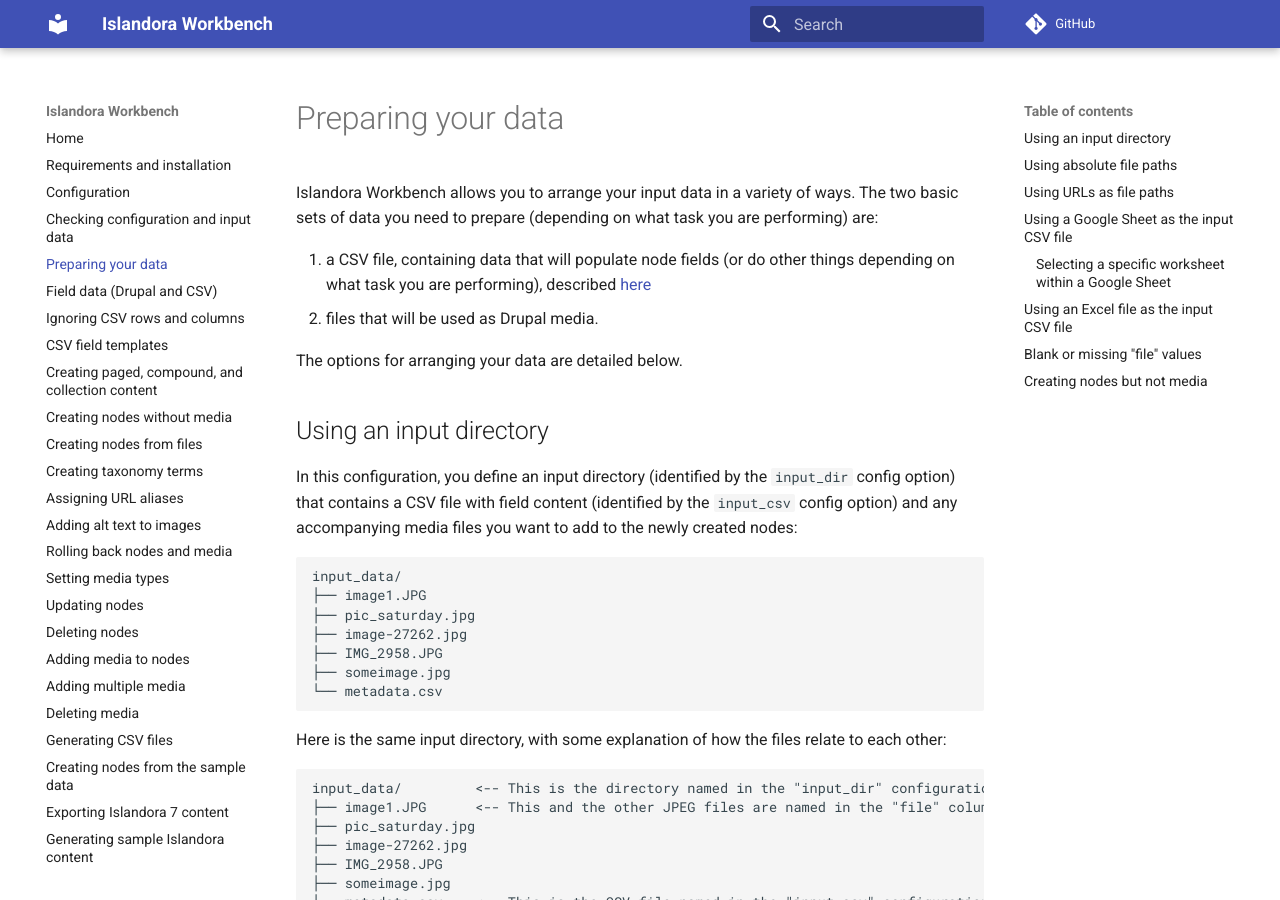
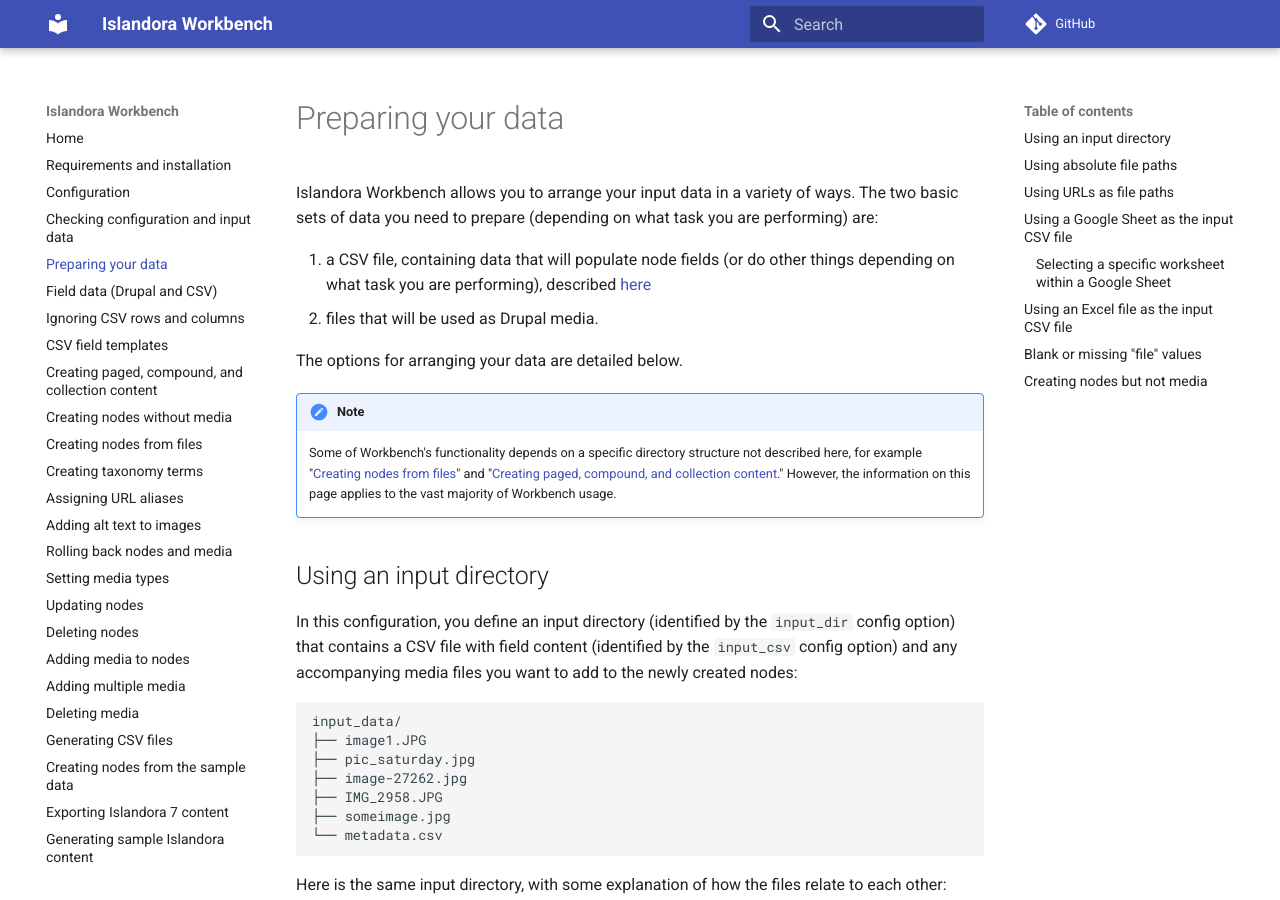
Before and after one commit to mjordan/islandora_workbench_docs, an MkDocs documentation site: the page built from docs/preparing_data.md, in a window 1280 px wide and 900 px high. Built offline with MkDocs 1.6.1 and Material for MkDocs 9.7.7, drawn with Linux system fonts in a browser that asks for light colours; comment, search, counter and statistics services are not loaded.

Commit message:
Minor update to Preparing your data.

```diff
--- a/docs/preparing_data.md
+++ b/docs/preparing_data.md
@@ -4,6 +4,9 @@
 2. files that will be used as Drupal media.
 
 The options for arranging your data are detailed below.
+
+!!! note
+    Some of Workbench's functionality depends on a specific directory structure not described here, for example "[Creating nodes from files](/islandora_workbench_docs/creating_nodes_from_files/)" and "[Creating paged, compound, and collection content](/islandora_workbench_docs/paged_and_compound/)." However, the information on this page applies to the vast majority of Workbench usage.
 
 ## Using an input directory
 
```
Also changed, not shown: docs/changelog.md (+1 -1 lines).
